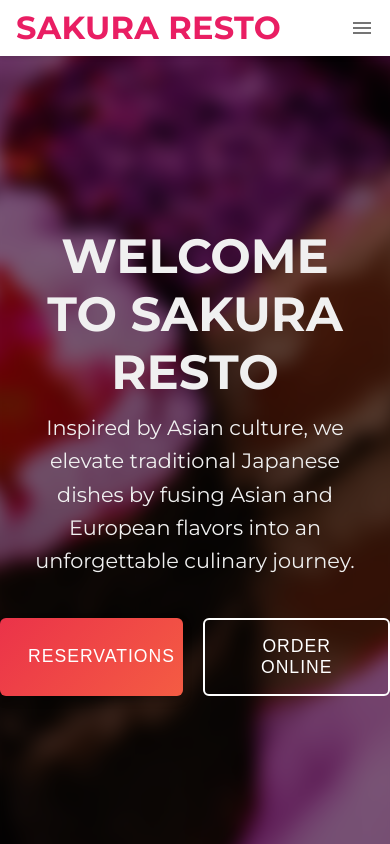
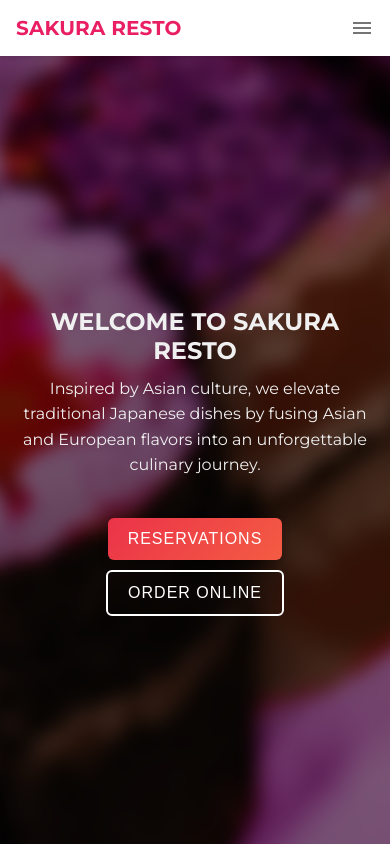
Before and after one commit to CrazyGaffer/Sakura_Resto, a React (Vite) app: page / in a window 390 px wide. Shown: the top 844 px of the page. Built offline with nearby package versions, Linux system fonts and the light colour scheme.

Commit message:
Adaptive screen update

```diff
--- a/src/components/Home.css
+++ b/src/components/Home.css
@@ -129,3 +129,25 @@
     color: #e91e63;
     transform: scale(1.03);
 }
+
+@media (max-width: 600px) {
+    /* Optionally scale down the hero text as well */
+    .hero-content h1 {
+        font-size: 2em;   /* instead of 3em */
+    }
+    .hero-content p {
+        font-size: 1em;  /* was 1.3em */
+    }
+
+    /* Stack the buttons and reduce their size */
+    .hero-buttons {
+        flex-direction: column;
+        gap: 10px;  /* smaller gap */
+        align-items: center; /* center them horizontally */
+    }
+
+    .hero-btn {
+        font-size: 1em;    /* smaller font size */
+        padding: 12px 20px;  /* less padding */
+    }
+}
--- a/src/components/Navbar.css
+++ b/src/components/Navbar.css
@@ -16,7 +16,7 @@
     font-family: 'Montserrat', sans-serif !important;
     font-weight: 700 !important;
     color: #e91e63 !important;
-    font-size: 32px !important;
+    font-size: 32px !important; /* desktop size */
     text-transform: uppercase !important;
 }
 
@@ -29,7 +29,6 @@
     font-family: 'Montserrat', sans-serif !important;
 }
 
-/* Style the hamburger icon button */
 .navbar-menu-icon {
     margin-left: 8px;
     color: #333;
@@ -38,3 +37,9 @@
 html {
     scroll-behavior: smooth;
 }
+
+@media (max-width: 600px) {
+    .navbar-title {
+        font-size: 20px !important;
+    }
+}
--- a/src/components/Navbar.jsx
+++ b/src/components/Navbar.jsx
@@ -44,8 +44,8 @@ const Navbar = () => {
                             <ScrollLink
                                 to={item.toLowerCase()}
                                 smooth={true}
-                                offset={-70}  // adjust if you have a fixed navbar height
-                                duration={500}
+                                duration={150}
+                                onClick={toggleDrawer(false)}
                             >
                                 <ListItemText primary={item} />
                             </ScrollLink>
--- a/src/components/PrivateEvents.css
+++ b/src/components/PrivateEvents.css
@@ -287,3 +287,9 @@
         align-items: center;
     }
 }
+
+@media (max-width: 600px) {
+    .private-events-packages h2 {
+        font-size: 1.3em;
+    }
+}
--- a/src/components/PrivateEvents.jsx
+++ b/src/components/PrivateEvents.jsx
@@ -27,7 +27,6 @@ function PrivateEvents() {
                             Perfect for small gatherings. Includes a selection of appetizers, beverages, and a simple decor setup.
                         </p>
                         <p className="price">$199</p>
-                        <button className="package-btn">Learn More</button>
                     </div>
                     <div className="package-card">
                         <h3>Luxury Package</h3>
@@ -35,7 +34,6 @@ function PrivateEvents() {
                             For lavish celebrations. Experience gourmet dining, state-of-the-art decor, and our premium service.
                         </p>
                         <p className="price">$699</p>
-                        <button className="package-btn">Learn More</button>
                     </div>
                     <div className="package-card">
                         <h3>Premium Package</h3>
@@ -43,7 +41,6 @@ function PrivateEvents() {
                             Ideal for mid-sized events. Enjoy a full-course meal, exclusive decor, and personalized service.
                         </p>
                         <p className="price">$399</p>
-                        <button className="package-btn">Learn More</button>
                     </div>
                 </div>
             </div>
--- a/src/index.css
+++ b/src/index.css
@@ -44,3 +44,9 @@ h2 {
   max-width: 1200px;
   margin: 0 auto;
 }
+
+@media (max-width: 600px) {
+  h1 {
+    font-size: 1.5em !important;
+  }
+}
```
Also changed, not shown: src/pages/menu/Menu.css (line endings or trailing spaces).
